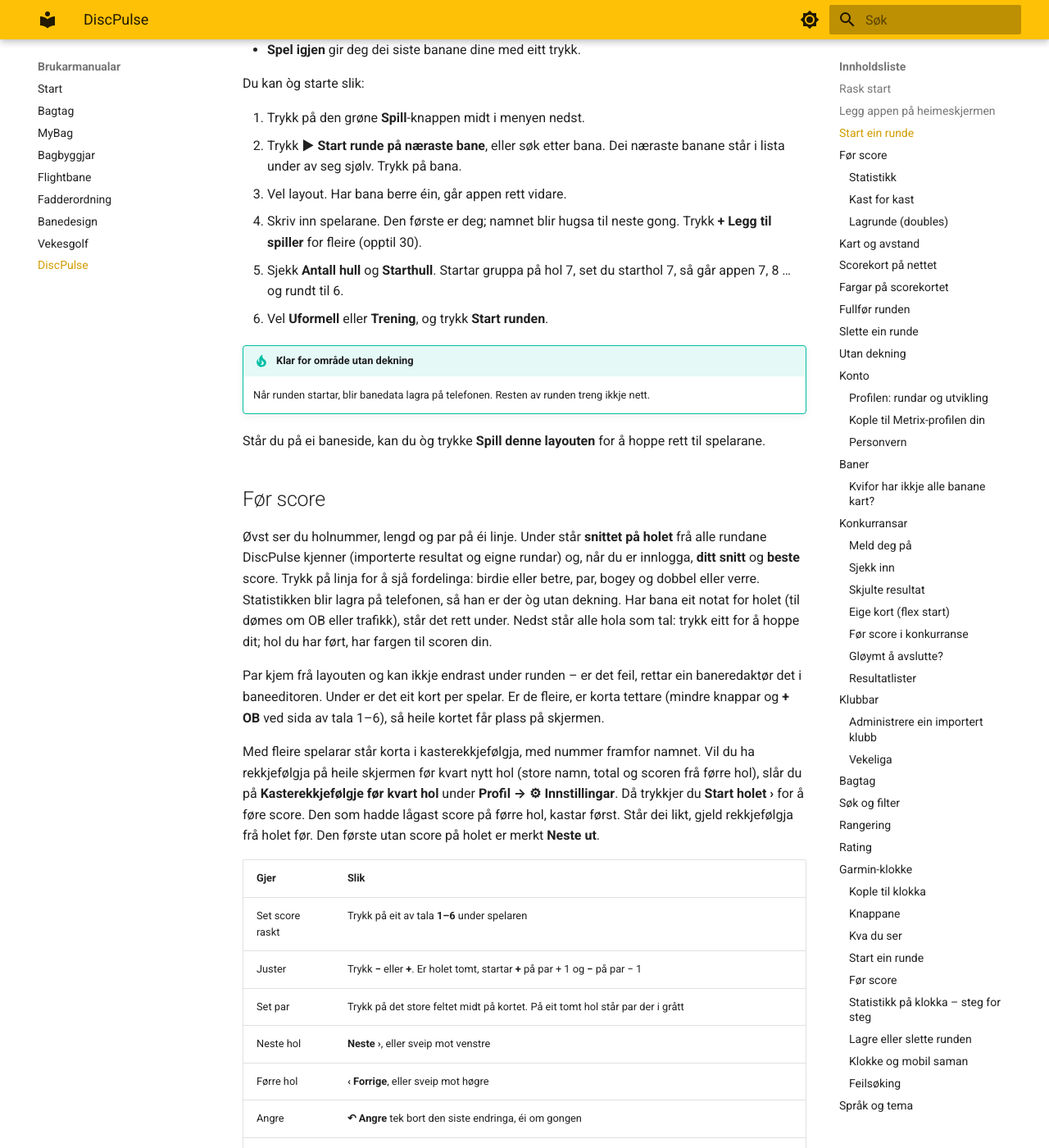
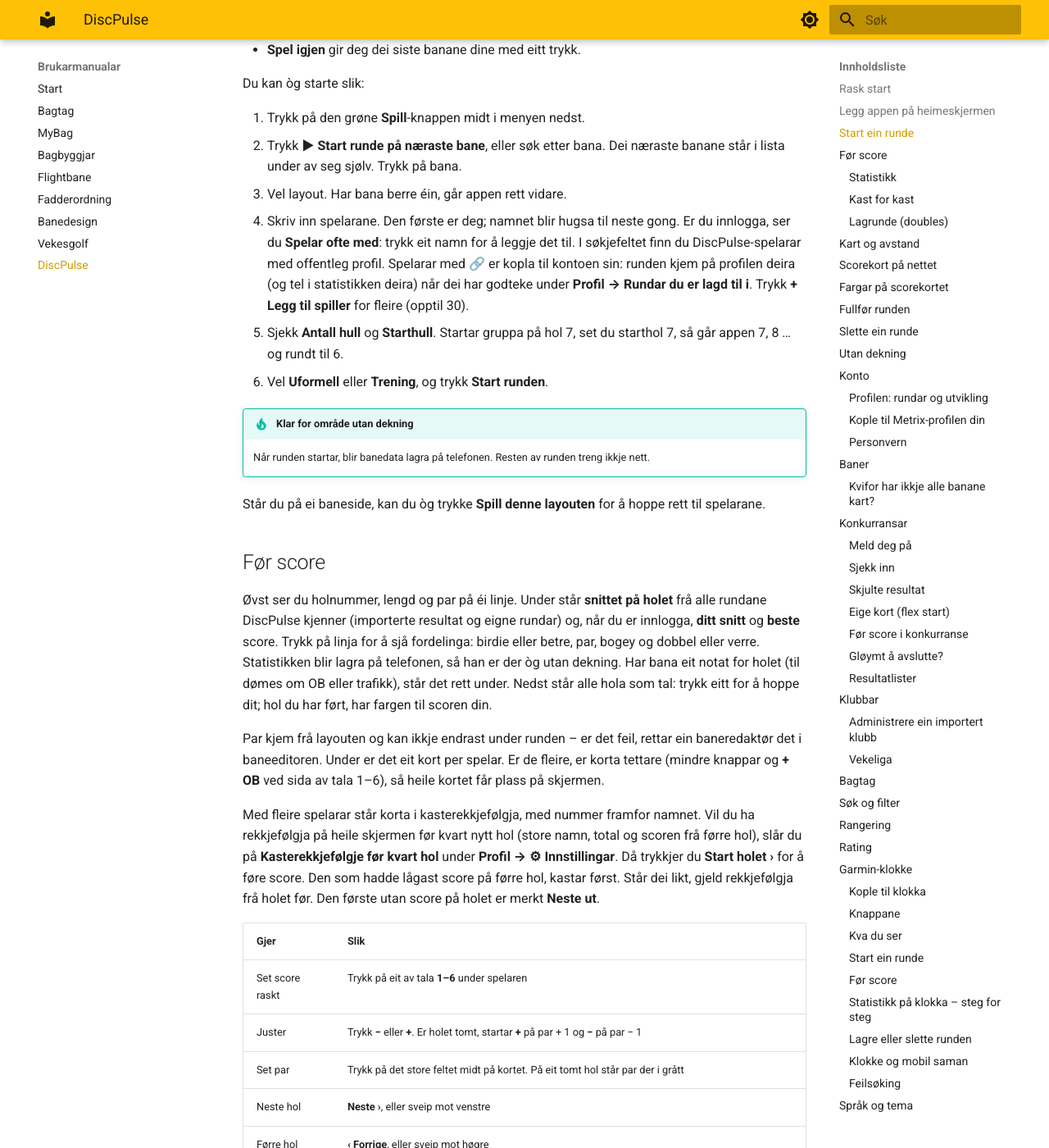
Before and after one commit to hanses89/manuals, an MkDocs documentation site: the page built from docs/discpulse.md, in a window 1280 px wide and 1400 px high, scrolled down 1498 px. Shown: the whole window at 82% size. Built offline with MkDocs 1.6.1 and Material for MkDocs 9.7.7, drawn with Linux system fonts in a browser that asks for light colours; some of the changed text lies outside the part shown.

Commit message:
manual: sync from discpulse.app @ d0818f7f76a66e82cb6e4df67c12cb0d8fe75d08

```diff
--- a/docs/discpulse.md
+++ b/docs/discpulse.md
@@ -74,6 +74,10 @@ Du kan òg starte slik:
    står i lista under av seg sjølv. Trykk på bana.
 3. Vel layout. Har bana berre éin, går appen rett vidare.
 4. Skriv inn spelarane. Den første er deg; namnet blir hugsa til neste gong.
+   Er du innlogga, ser du **Spelar ofte med**: trykk eit namn for å leggje det til. I
+   søkjefeltet finn du DiscPulse-spelarar med offentleg profil. Spelarar med **🔗** er
+   kopla til kontoen sin: runden kjem på profilen deira (og tel i statistikken deira) når
+   dei har godteke under **Profil → Rundar du er lagd til i**.
    Trykk **+ Legg til spiller** for fleire (opptil 30).
 5. Sjekk **Antall hull** og **Starthull**. Startar gruppa på hol 7, set du
    starthol 7, så går appen 7, 8 … og rundt til 6.
@@ -113,7 +117,7 @@ Med fleire spelarar står korta i kasterekkjefølgja, med nummer framfor namnet.
 
 ### Statistikk
 
-Vel statistikk når du set opp runden (**Av**, **Rask** eller **Kast for kast**; valet blir hugsa til neste gong), eller trykk **📊** øvst på scorekortet og vel der. **Rask** gir statistikkmodus. Under di eiga rad
+Vel statistikk når du set opp runden (**Av**, **Rask** eller **Kast for kast**; valet blir hugsa til neste gong) – under knappane står ei kort forklaring på kva valet gir, eller trykk **📊** øvst på scorekortet og vel der. **Rask** gir statistikkmodus. Under di eiga rad
 (berre di) kjem det knappar for **Fairway**, **C1** og **C2** (nådde sirkelen i
 regulation, altså på par − 2 kast eller færre; C1 gjeld òg som C2) og talet på
 **putt**. Statistikken blir synka som scoren og fungerer offline.
@@ -304,6 +308,9 @@ Trykk **Profil** nedst. Øvst står namnet ditt, DiscPulse-ratinga og **trenden*
 av dei siste ti rundane med rating). **⚙** opnar innstillingane: konto, Metrix-profil,
 personvern, Garmin-klokker, språk og tema.
 
+Har nokon lagt deg til i ein runde, står han øvst under **Rundar du er lagd til i**: trykk
+**Godta** for å få runden på profilen din, eller **Avslå**.
+
 **Rundar** viser alle rundane dine som kort, nyaste først: konkurransar (òg importerte),
 uformelle rundar og trening. Kvart kort har namn, bane og layout, dato, scoren din og
 medspelarane sine scorar, og ratinga for runden. Trykk på eit kort for å opne scorekortet.
@@ -327,7 +334,7 @@ dato for når du nådde det, og ein strek som viser kor langt det er att til nes
 Vidare viser **Utvikling** rundar, hol og kast, kor mange banar du har spelt og kva for ei du har
 spelt mest, og for perioden du vel (**Siste 4**, **Siste 10**, **i år** eller **Alle**):
 fordelinga mot par (birdie eller betre, par, bogey, dobbel, trippel+), snittet per full
-runde, ace og beste runde. **Ratinghistorikk** viser ratinga for kvar runde (prikkar,
+runde, ace og beste runde. **Spelt mest med** viser kven du har spelt flest rundar med. **Ratinghistorikk** viser ratinga for kvar runde (prikkar,
 tomme = uformelle) mot den offisielle ratinga (lina). Under står statistikken frå
 kaststatistikken din (fairway, C1R, C2R, putt).
 ### Kople til Metrix-profilen din
```
